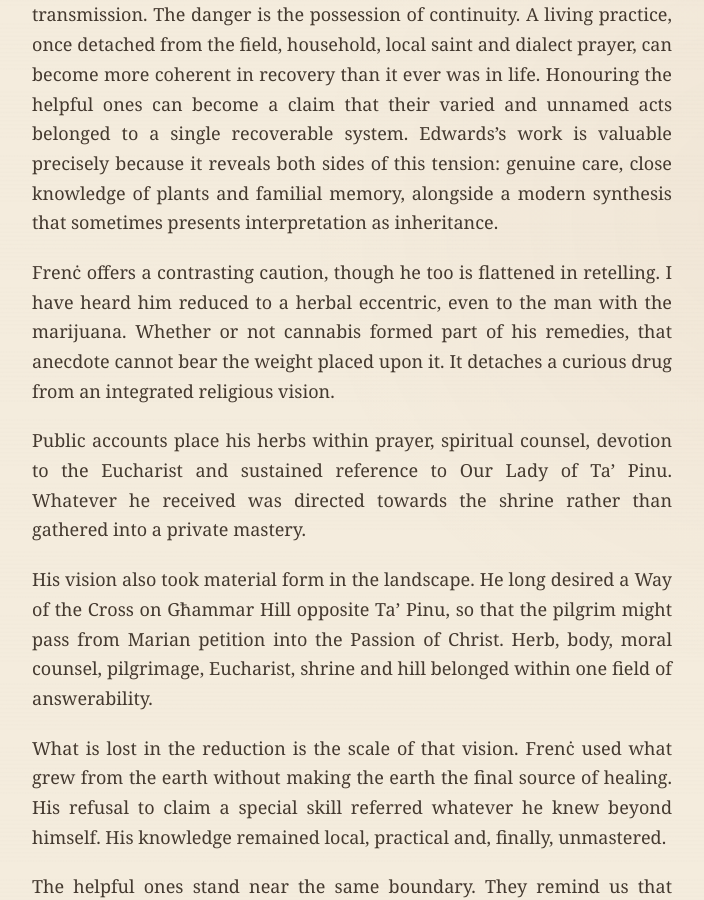
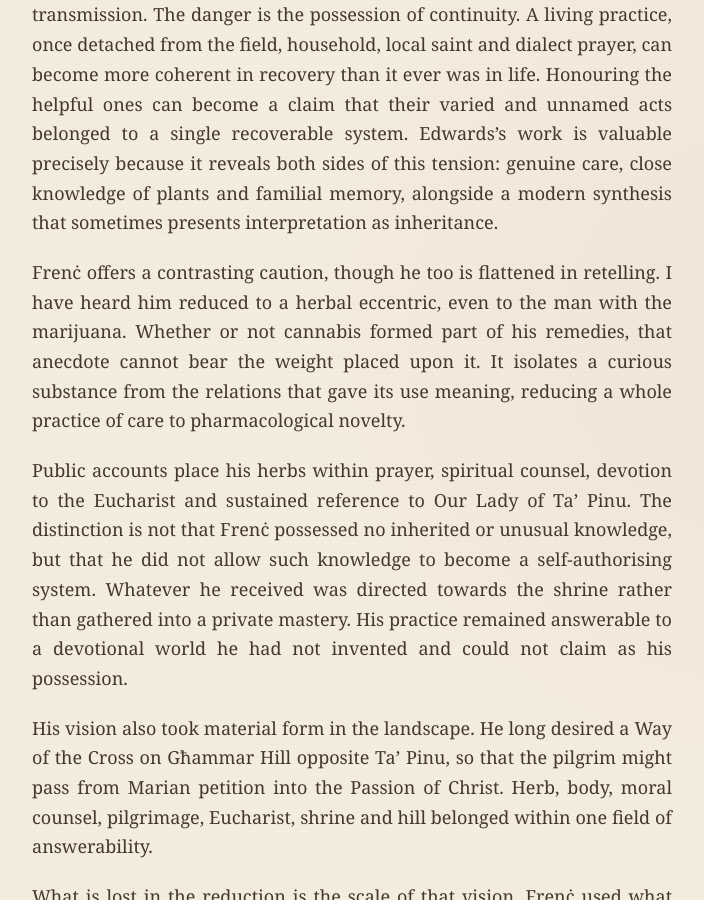
Before and after one commit to pytfarrugia-bit/pytfarrugia-bit.github.io, a Jekyll site: the page green-books-helpful-ones.html, which Jekyll copies as it is, in a window 1280 px wide and 900 px high, scrolled down 4518 px. Shown: the whole window, without its empty margins (288-992 px from the left). Built offline with Jekyll 4.4.1, drawn with Linux system fonts in a browser that asks for light colours.

Commit message:
Develop Frenċ passage in The Helpful Ones

```diff
--- a/green-books-helpful-ones.html
+++ b/green-books-helpful-ones.html
@@ -63,9 +63,9 @@
 
       <p>The deeper danger is not commerce, nor the fact that a modern practitioner teaches what she has learned. Traditions survive through transmission. The danger is the possession of continuity. A living practice, once detached from the field, household, local saint and dialect prayer, can become more coherent in recovery than it ever was in life. Honouring the helpful ones can become a claim that their varied and unnamed acts belonged to a single recoverable system. Edwards’s work is valuable precisely because it reveals both sides of this tension: genuine care, close knowledge of plants and familial memory, alongside a modern synthesis that sometimes presents interpretation as inheritance.</p>
 
-      <p>Frenċ offers a contrasting caution, though he too is flattened in retelling. I have heard him reduced to a herbal eccentric, even to the man with the marijuana. Whether or not cannabis formed part of his remedies, that anecdote cannot bear the weight placed upon it. It detaches a curious drug from an integrated religious vision.</p>
+      <p>Frenċ offers a contrasting caution, though he too is flattened in retelling. I have heard him reduced to a herbal eccentric, even to the man with the marijuana. Whether or not cannabis formed part of his remedies, that anecdote cannot bear the weight placed upon it. It isolates a curious substance from the relations that gave its use meaning, reducing a whole practice of care to pharmacological novelty.</p>
 
-      <p>Public accounts place his herbs within prayer, spiritual counsel, devotion to the Eucharist and sustained reference to Our Lady of Ta’ Pinu. Whatever he received was directed towards the shrine rather than gathered into a private mastery.</p>
+      <p>Public accounts place his herbs within prayer, spiritual counsel, devotion to the Eucharist and sustained reference to Our Lady of Ta’ Pinu. The distinction is not that Frenċ possessed no inherited or unusual knowledge, but that he did not allow such knowledge to become a self-authorising system. Whatever he received was directed towards the shrine rather than gathered into a private mastery. His practice remained answerable to a devotional world he had not invented and could not claim as his possession.</p>
 
       <p>His vision also took material form in the landscape. He long desired a Way of the Cross on Għammar Hill opposite Ta’ Pinu, so that the pilgrim might pass from Marian petition into the Passion of Christ. Herb, body, moral counsel, pilgrimage, Eucharist, shrine and hill belonged within one field of answerability.</p>
 
```
